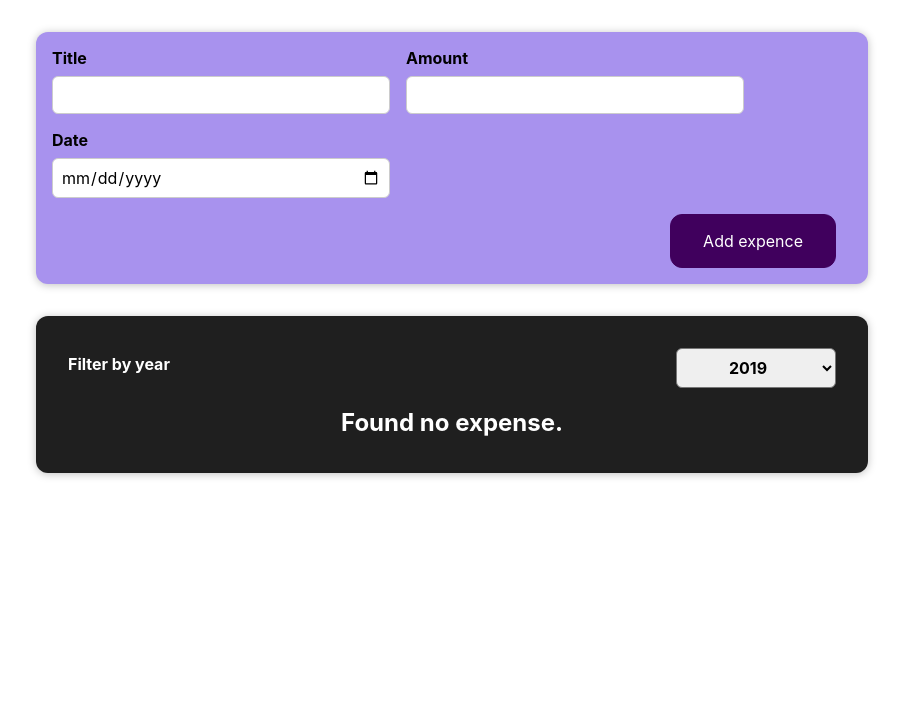
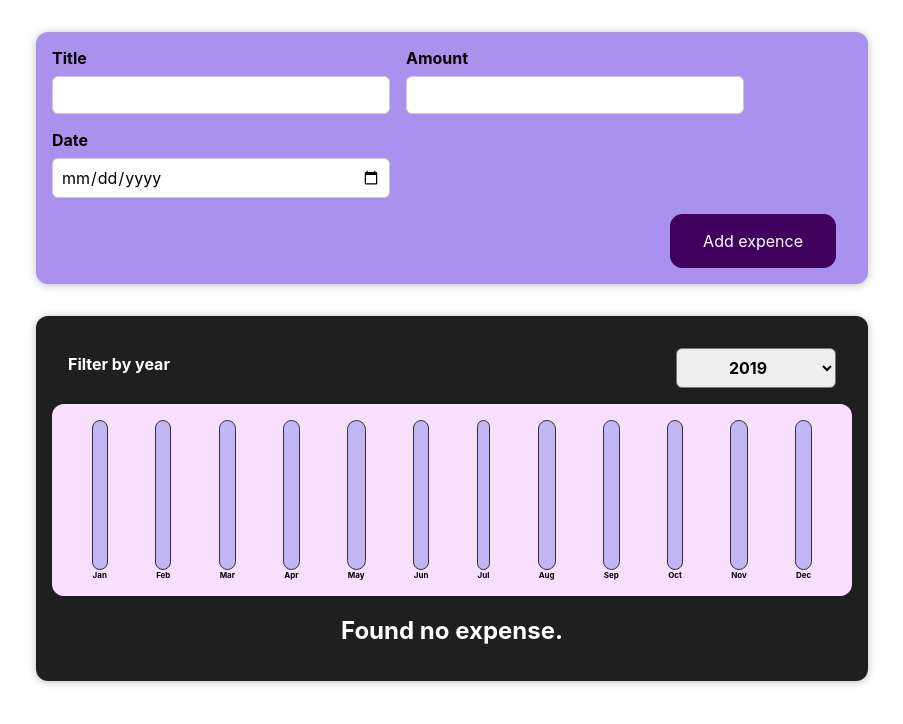
Before and after one commit to DarshanBorse/React-demo, a React (Create React App) app: page / in a window 1280 px wide. Shown: the top 724 px of the page, without its empty margins (188-1091 px from the left). Built offline with nearby package versions, Linux system fonts and the light colour scheme.

Commit message:
Add charts

```diff
--- /dev/null
+++ b/src/components/Charts/ChartBar.js
@@ -0,0 +1,25 @@
+import React from "react";
+import "../../css/ChartBar.css";
+
+const ChartBar = (props) => {
+    let barFillHeight = '0%';
+
+    if (props.max > 0) {
+        barFillHeight = Math.round((props.value / props.max) * 100) + '%';
+    }
+
+    return (
+        <div className="chart-bar">
+            <div className="chart-bar__inner">
+                <div className="chart-bar__fill" style={{ height: barFillHeight }}>
+
+                </div>
+            </div>
+            <div className="chart-bar__label">
+                {props.label}
+            </div>
+        </div>
+    );
+};
+
+export default ChartBar;
--- /dev/null
+++ b/src/components/Charts/Charts.js
@@ -0,0 +1,20 @@
+import React from "react";
+import "../../css/Chart.css";
+import ChartBar from "./ChartBar";
+
+const Chart = (props) => {
+    const dataPointsValues = props.dataPoints.map((dataPoint) => (
+        dataPoint.value
+    ));
+    const totalMaximum = Math.max(...dataPointsValues);
+
+    return (
+        <div className="chart">
+            {props.dataPoints.map((dataPoints) => (
+                <ChartBar key={dataPoints.label} value={dataPoints.value} max={totalMaximum} label={dataPoints.label} />
+            ))}
+        </div>
+    )
+}
+
+export default Chart;
--- /dev/null
+++ b/src/components/ExpenseChart.js
@@ -0,0 +1,29 @@
+import React from "react";
+import Chart from "./Charts/Charts";
+
+const ExpenseChart = (props) => {
+    const chartDataPoints = [
+        { label: 'Jan', value: 0 },
+        { label: 'Feb', value: 0 },
+        { label: 'Mar', value: 0 },
+        { label: 'Apr', value: 0 },
+        { label: 'May', value: 0 },
+        { label: 'Jun', value: 0 },
+        { label: 'Jul', value: 0 },
+        { label: 'Aug', value: 0 },
+        { label: 'Sep', value: 0 },
+        { label: 'Oct', value: 0 },
+        { label: 'Nov', value: 0 },
+        { label: 'Dec', value: 0 },
+    ];
+
+    for (const expense of props.expenses) {
+        const expenseMonth = expense.date.getMonth(); // Staring at 0 => January => 0
+        chartDataPoints[expenseMonth].value += expense.amount;
+    }
+    return (
+        <Chart dataPoints={chartDataPoints} />
+    );
+};
+
+export default ExpenseChart;
--- a/src/components/ExpenseForm.js
+++ b/src/components/ExpenseForm.js
@@ -24,7 +24,7 @@
 
         const expenseData = {
             title: enteredTitle,
-            amount: enteredAmount,
+            amount: +enteredAmount,
             date: new Date(enteredDate)
         };
 
--- a/src/components/Expenses.js
+++ b/src/components/Expenses.js
@@ -3,6 +3,7 @@
 import React, { useState } from "react";
 import ExpensesFilter from "./ExpenseFilter";
 import ExpensesList from "./ExpensesList";
+import ExpenseChart from "./ExpenseChart";
 
 const Expence = (props) => {
     const [fileterdYear, setfilterdYear] = useState('2019');
@@ -11,14 +12,15 @@
         setfilterdYear(selectedYear);
     };
 
-    const filtedExpenses = props.expenses.filter((expense) => {
+    const filtredExpenses = props.expenses.filter((expense) => {
         return expense.date.getFullYear().toString() === fileterdYear;
     });
 
     return (
         <Card className="expenses">
             <ExpensesFilter selected={fileterdYear} onChangeFilter={filterChangeHandler} />
-            <ExpensesList expenses={filtedExpenses} />
+            <ExpenseChart expenses={filtredExpenses} />
+            <ExpensesList expenses={filtredExpenses} />
         </Card>
     );
 };
--- /dev/null
+++ b/src/css/Chart.css
@@ -0,0 +1,9 @@
+.chart {
+  padding: 1rem;
+  border-radius: 12px;
+  background-color: #f8dfff;
+  text-align: center;
+  display: flex;
+  justify-content: space-around;
+  height: 10rem;
+}
--- /dev/null
+++ b/src/css/ChartBar.css
@@ -0,0 +1,30 @@
+.chart-bar {
+  height: 100%;
+  display: flex;
+  flex-direction: column;
+  align-items: center;
+}
+
+.chart-bar__inner {
+  height: 100%;
+  width: 100%;
+  border: 1px solid #313131;
+  border-radius: 12px;
+  background-color: #c3b4f3;
+  overflow: hidden;
+  display: flex;
+  flex-direction: column;
+  justify-content: flex-end;
+}
+
+.chart-bar__fill {
+  background-color: #4826b9;
+  width: 100%;
+  transition: all 0.3s ease-out;
+}
+
+.chart-bar__label {
+  font-weight: bold;
+  font-size: 0.5rem;
+  text-align: center;
+}
```
